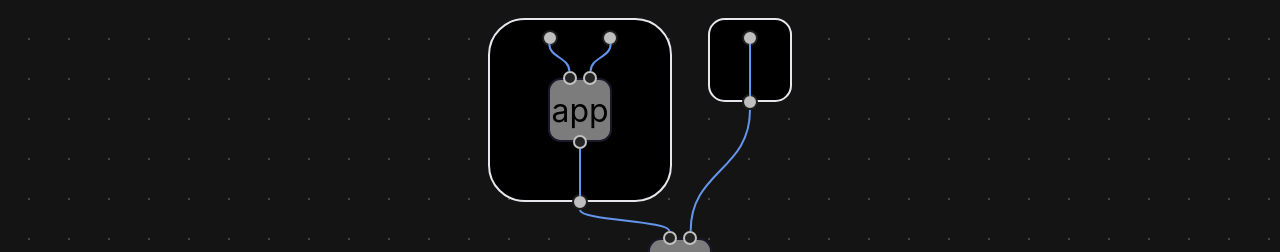
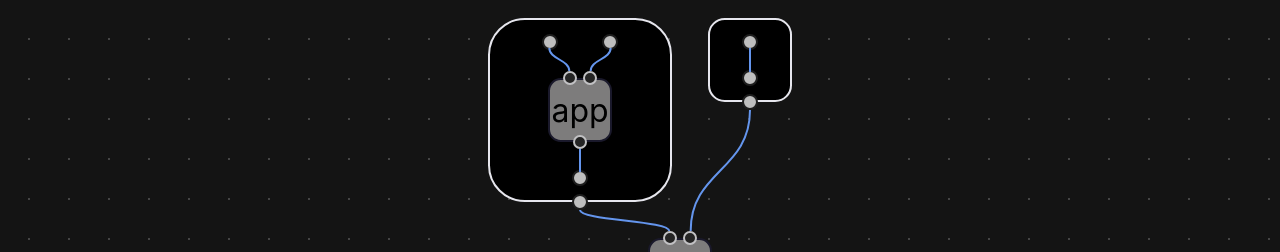
Before and after one commit to roboguy13/diagram-prover, a React (Vite) app: page / in a window 1280 px wide. Shown: the part 240-492 px from the top of the page. Built offline with nearby package versions, Linux system fonts and the light colour scheme.

Commit message:
separate output port for nested diagram in lam nodes

```diff
--- a/src/ir/StringDiagram.ts
+++ b/src/ir/StringDiagram.ts
@@ -1,4 +1,4 @@
-import { freeVarHandleName, inputHandleName, outputHandleName, parameterHandleName } from "../ui/NodeUtils";
+import { freeVarHandleName, inputHandleName, nestedOutputHandleName, outputHandleName, parameterHandleName } from "../ui/NodeUtils";
 import { assert } from "chai";
 
 export type PortId = string;
@@ -183,7 +183,7 @@ export class NestedOutputPort implements PortSpec {
     nodeId: NodeId,
     portIndex: number,
   ) {
-    this._portRef = new PortRef({ nodeId, portId: outputHandleName(portIndex) });
+    this._portRef = new PortRef({ nodeId, portId: nestedOutputHandleName(portIndex) });
   }
 
   get portRef(): PortRef { return this._portRef }
@@ -269,6 +269,8 @@ export class Diagram {
 
     const toNode = this.getNode(wire.to.nodeId);
     const fromNode = this.getNode(wire.from.nodeId);
+
+    console.log(`isNestedInterfaceWire: ${toPort.nestedInterfacePort}, ${fromPort.nestedInterfacePort}, ${toNode.nodeId}, ${fromNode.nodeId}`)
 
     if ((toPort.nestedInterfacePort || fromPort.nestedInterfacePort)
            && toNode.nodeId === fromNode.nodeId) {
@@ -418,7 +420,8 @@ export class DiagramBuilder {
     const bodyResultRef = body(innerBuilder, paramPorts.map(p => p.portRef));
     const bodyDiagram = innerBuilder.finish();
 
-    const lamOutPort = new NestedOutputPort(lamId, 0);
+    const lamOutPort = new OutputPort(lamId, 0);
+    const nestedOutPort = new NestedOutputPort(lamId, 0);
 
     const freeVars = innerBuilder.freeVars;
 
@@ -432,7 +435,7 @@ export class DiagramBuilder {
         kind: 'NestedNode',
         nodeId: lamId,
         nodeKind: 'lam',
-        ports: [ lamOutPort, ...paramPorts, ...freeVarPorts ]
+        ports: [ lamOutPort, nestedOutPort, ...paramPorts, ...freeVarPorts ]
       }
     );
 
@@ -443,8 +446,7 @@ export class DiagramBuilder {
       this._nestingParents.set(bodyNode.nodeId, lamId);
     }
 
-    const resultWire = this.wire(bodyResultRef, lamOutPort.portRef);
-    console.log(`resultWire is nested: ${new Diagram(this._nodes, this._wires, this._nestingParents).isNestedInterfaceWire(resultWire)}`);
+    this.wire(bodyResultRef, nestedOutPort.portRef);
 
     return lamOutPort.portRef;
   }
--- a/src/ui/NodeUtils.ts
+++ b/src/ui/NodeUtils.ts
@@ -11,6 +11,10 @@ export function outputHandleName(i: number): string {
   return `bottom-${i}`;
 }
 
+export function nestedOutputHandleName(i: number): string {
+  return `nested-bottom-${i}`;
+}
+
 export function parameterHandleName(i: number): string {
   return `parameter-${i}`;
 }
--- a/src/ui/components/Nodes/GroupedNode/GroupedNodeComponent.tsx
+++ b/src/ui/components/Nodes/GroupedNode/GroupedNodeComponent.tsx
@@ -17,8 +17,10 @@ import {
 import { type GroupedNode, ApplicationNode } from '../nodeTypes';
 
 import { type Model } from '../../../architecture/Model';
-import { parameterHandleName, inputHandleName, outputHandleName, portOffsetPercentages } from '../../../NodeUtils';
+import { parameterHandleName, inputHandleName, outputHandleName, portOffsetPercentages, nestedOutputHandleName } from '../../../NodeUtils';
 import { NODE_HEIGHT, NODE_WIDTH } from '../../../Config';
+
+const nestedHandleSpacing = 12
 
 export const makeGroupedNode = ({ data, width, height }: NodeProps<GroupedNode>) => {
   const freeVarCount = data.freeVarPortIds.length;
@@ -39,7 +41,7 @@ export const makeGroupedNode = ({ data, width, height }: NodeProps<GroupedNode>)
         key={i}
         style={{
           left: parameterPortOffset + '%',
-          top: 10,
+          top: nestedHandleSpacing,
           // top: boundVarPortOffets[i] + '%',
         }}
       />
@@ -66,6 +68,7 @@ export const makeGroupedNode = ({ data, width, height }: NodeProps<GroupedNode>)
       // }}
     >
       {/* <Handle type="target" id={inputHandleName(0)} position={Position.Top} style={{ top: 5 }} /> */}
+      <Handle type="source" id={nestedOutputHandleName(0)} position={Position.Bottom} style={{ bottom: nestedHandleSpacing }} />
       <Handle type="source" id={outputHandleName(0)} position={Position.Bottom} style={{ bottom: 0 }} />
 
 
```
